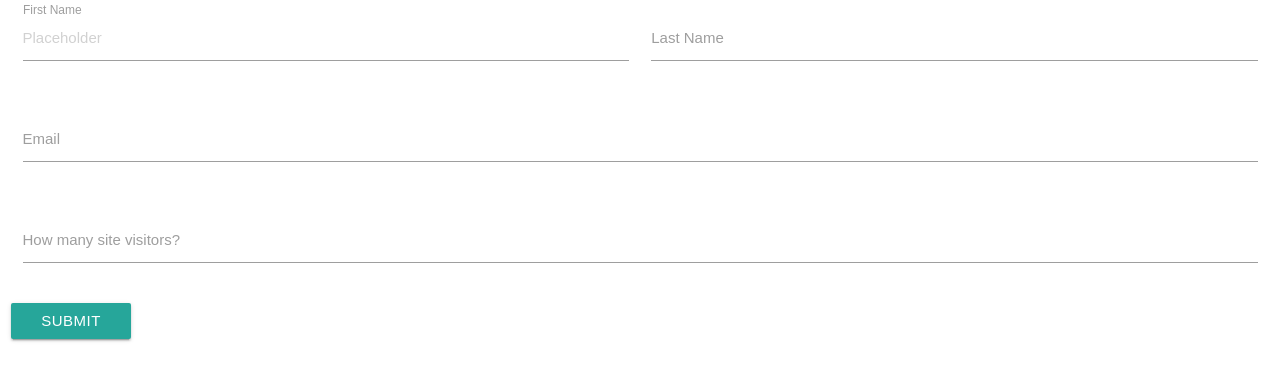
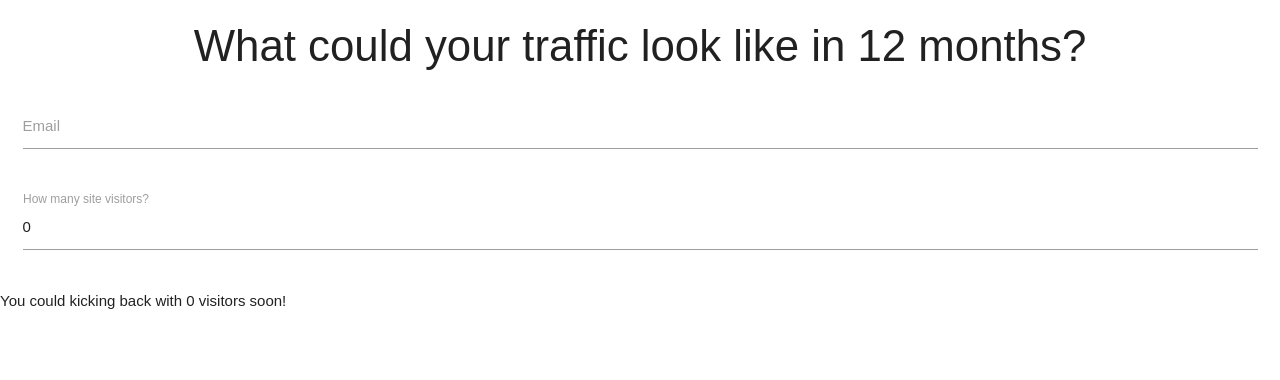
Before and after one commit to matopher/streak, a React (Create React App) app: page / in a window 1280 px wide. Shown: the top 380 px of the page. Built offline with nearby package versions, Linux system fonts and the light colour scheme.

Commit message:
Added state to InputForm component
* Added state to component and tested in browser

```diff
--- a/src/App.js
+++ b/src/App.js
@@ -1,12 +1,18 @@
 import React, { Component } from 'react';
-import logo from './logo.svg';
 import './App.css';
 import InputForm from './InputForm';
+
+const titleStyle = {
+	textAlign: 'center'
+};
 
 class App extends Component {
 	render() {
 		return (
 			<div>
+				<h3 style={titleStyle}>
+					What could your traffic look like in 12 months?
+				</h3>
 				<InputForm />
 			</div>
 		);
--- a/src/InputForm.js
+++ b/src/InputForm.js
@@ -1,25 +1,20 @@
 import React, { Component } from 'react';
 
 class InputForm extends Component {
+	constructor(props) {
+		super(props);
+		this.state = {
+			inputValue: 0
+		};
+	}
+	update(e) {
+		this.setState({ inputValue: e.target.value });
+	}
+
 	render() {
 		return (
 			<div className="row">
 				<form className="col s12">
-					<div className="row">
-						<div className="input-field col s6">
-							<input
-								placeholder="Placeholder"
-								id="first_name"
-								type="text"
-								className="validate"
-							/>
-							<label for="first_name">First Name</label>
-						</div>
-						<div className="input-field col s6">
-							<input id="last_name" type="text" className="validate" />
-							<label for="last_name">Last Name</label>
-						</div>
-					</div>
 					<div className="row">
 						<div className="input-field col s12">
 							<input id="email" type="email" className="validate" />
@@ -28,12 +23,19 @@ class InputForm extends Component {
 					</div>
 					<div className="row">
 						<div className="input-field col s12">
-							<input id="site-visitors" type="number" />
+							<input
+								id="site-visitors"
+								type="number"
+								value={this.state.inputValue}
+								onChange={this.update.bind(this)}
+							/>
 							<label>How many site visitors?</label>
 						</div>
 					</div>
-					<a className="waves-effect waves-light btn">Submit</a>
 				</form>
+				<p>
+					You could kicking back with {this.state.inputValue} visitors soon!
+				</p>
 			</div>
 		);
 	}
```
Also changed, not shown: src/logo.svg (deleted).
